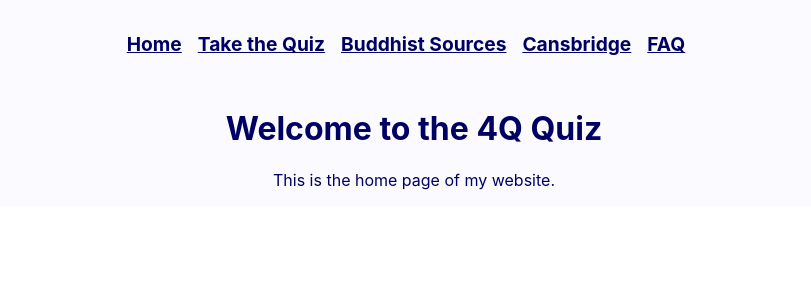
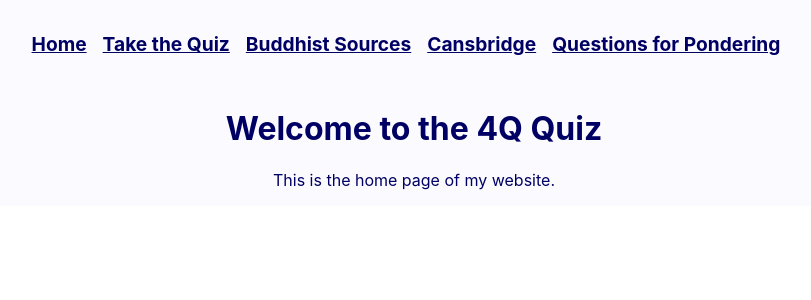
Before and after one commit to TheFloatingString/self-reflection-frontend, a React (Create React App) app: page / in a window 1280 px wide. Shown: the top 300 px of the page, without its empty margins (226-1037 px from the left). Built offline with nearby package versions, Linux system fonts and the light colour scheme.

Commit message:
Change FAQ to Questions for Pondering in navbar

```diff
--- a/src/components/NavigationBar.js
+++ b/src/components/NavigationBar.js
@@ -11,7 +11,7 @@
           <li><Link to="/quiz">Take the Quiz</Link></li>
           <li><Link to="/translated-scripts">Buddhist Sources</Link></li>
           <li><Link to="/cansbridge">Cansbridge</Link></li>
-          <li><Link to="/faq">FAQ</Link></li>
+          <li><Link to="/faq">Questions for Pondering</Link></li>
         </ul>
       </nav>
     </div>
```
